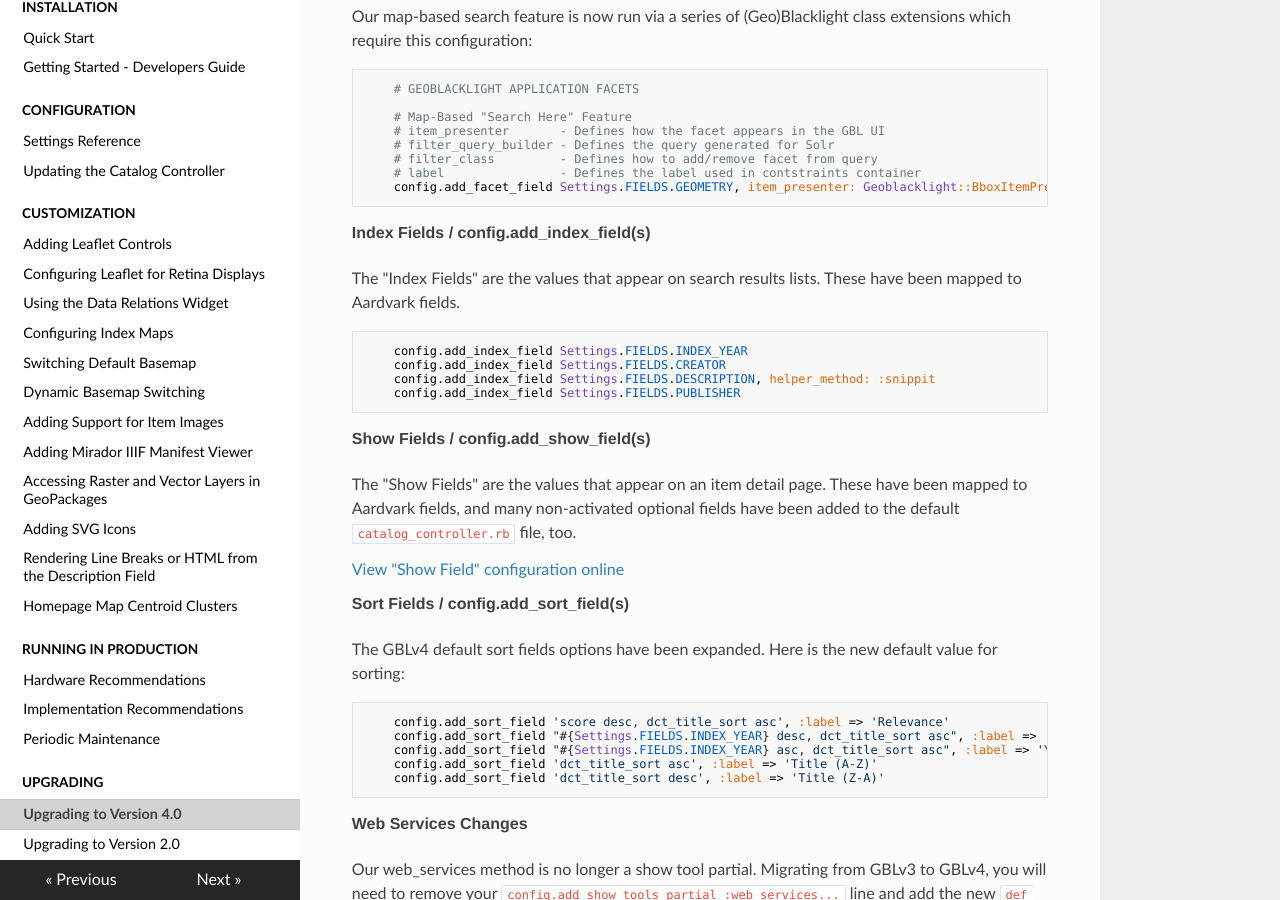
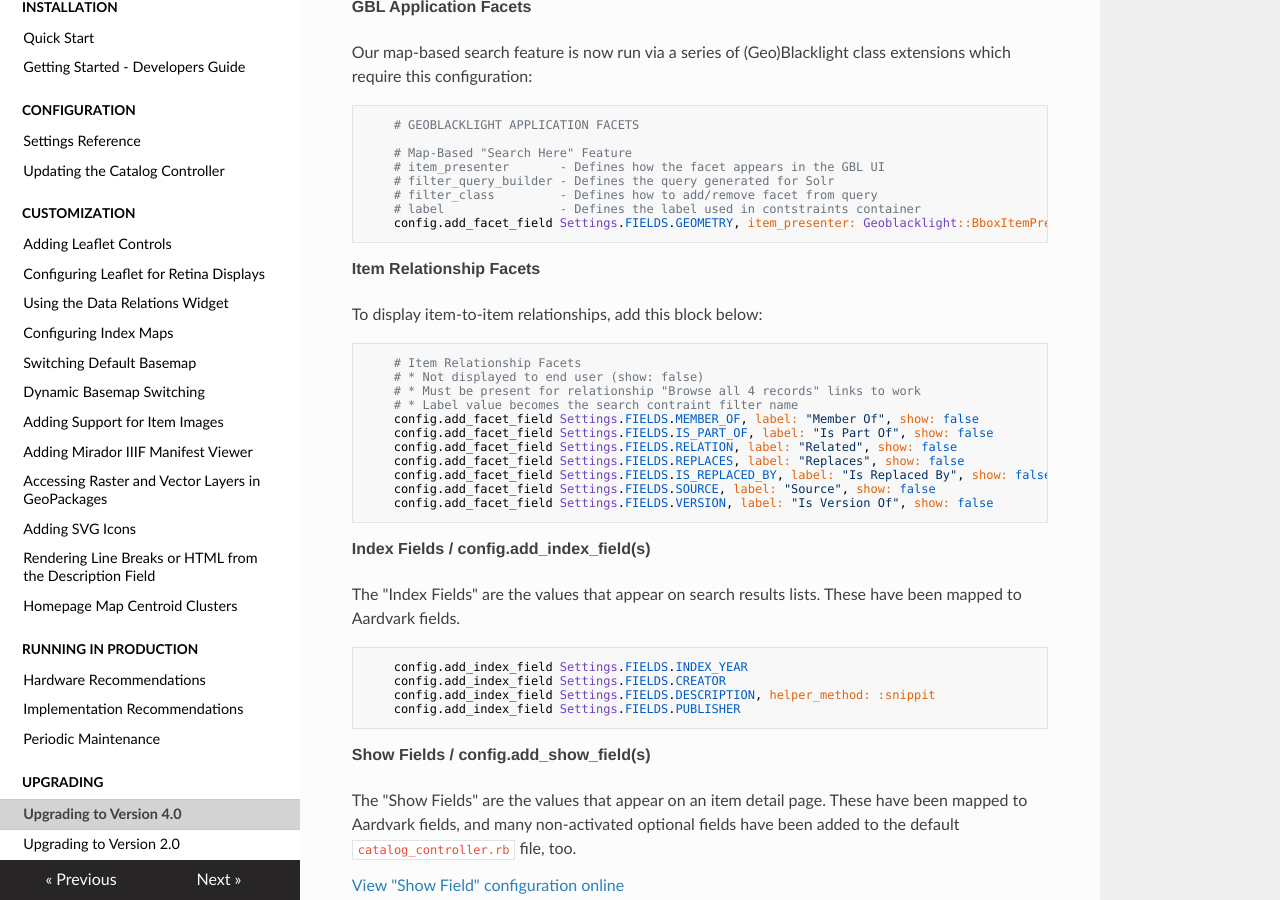
Before and after one commit to geoblacklight/docs-archive, an MkDocs documentation site: the page built from docs/upgrading/Upgrading_to_version_4_0.md, in a window 1280 px wide and 900 px high, scrolled down 5383 px. Built offline with MkDocs 1.6.1, drawn with Linux system fonts in a browser that asks for light colours; nearby versions of some CDN libraries; some of the changed text lies outside the part shown.

Commit message:
Update Upgrading_to_version_4_0.md
Add Item Relationship Facets to guide and link to catalog_controller.rb diff between v3.8 and v4.0.

Fixes #25

````diff
--- a/docs/upgrading/Upgrading_to_version_4_0.md
+++ b/docs/upgrading/Upgrading_to_version_4_0.md
@@ -242,6 +242,8 @@ LEAFLET:
 
 Besides the `settings.yml` configuration changes above, the `catalog_controller.rb` file holds a great deal of application configuration and it needs to be updated for the new `Settings.FIELD` values.
 
+It may be helpful to review the diff of changes to catalog_controller.rb from [v3.8.0 to v4.0.0](https://github.com/geoblacklight/geoblacklight/compare/v3.8.0...v4.0.0#diff-9e99abd5b848670740a1015f4d03aeaa747a747f0ae3cc3177d152975c017e81)
+
 Here is a list of GBL v4 [catalog_controller.rb](https://github.com/geoblacklight/geoblacklight/blob/main/lib/generators/geoblacklight/templates/catalog_controller.rb) changes:
 
 ###### Default Solr Params / config.default_document_solr_params
@@ -302,6 +304,24 @@ Our map-based search feature is now run via a series of (Geo)Blacklight class ex
     # filter_class         - Defines how to add/remove facet from query
     # label                - Defines the label used in contstraints container
     config.add_facet_field Settings.FIELDS.GEOMETRY, item_presenter: Geoblacklight::BboxItemPresenter, filter_class: Geoblacklight::BboxFilterField, filter_query_builder: Geoblacklight::BboxFilterQuery, within_boost: Settings.BBOX_WITHIN_BOOST, overlap_boost: Settings.OVERLAP_RATIO_BOOST, overlap_field: Settings.FIELDS.OVERLAP_FIELD, label: 'Bounding Box'
+```
+
+###### Item Relationship Facets
+
+To display item-to-item relationships, add this block below:
+
+```ruby
+    # Item Relationship Facets
+    # * Not displayed to end user (show: false)
+    # * Must be present for relationship "Browse all 4 records" links to work
+    # * Label value becomes the search contraint filter name
+    config.add_facet_field Settings.FIELDS.MEMBER_OF, label: "Member Of", show: false
+    config.add_facet_field Settings.FIELDS.IS_PART_OF, label: "Is Part Of", show: false
+    config.add_facet_field Settings.FIELDS.RELATION, label: "Related", show: false
+    config.add_facet_field Settings.FIELDS.REPLACES, label: "Replaces", show: false
+    config.add_facet_field Settings.FIELDS.IS_REPLACED_BY, label: "Is Replaced By", show: false
+    config.add_facet_field Settings.FIELDS.SOURCE, label: "Source", show: false
+    config.add_facet_field Settings.FIELDS.VERSION, label: "Is Version Of", show: false
 ```
 
 ###### Index Fields / config.add_index_field(s)
````
